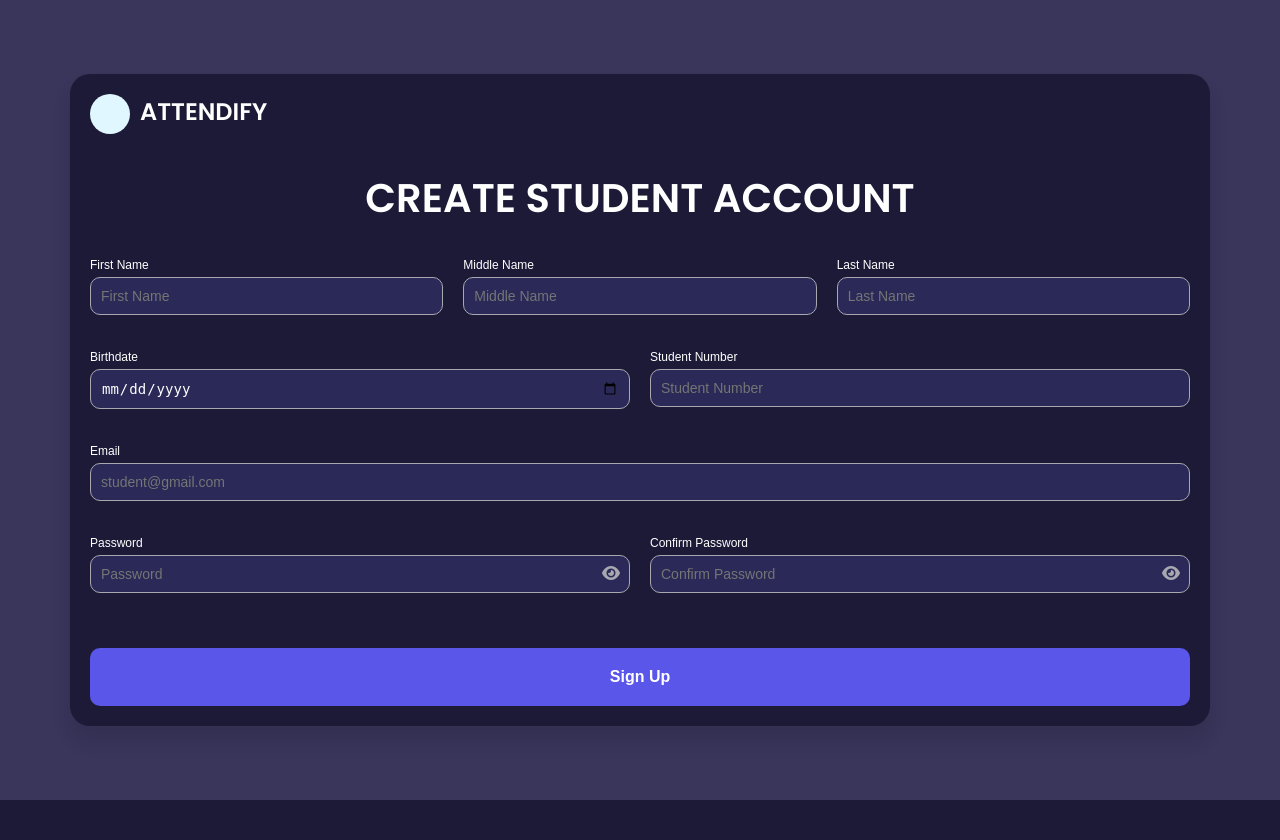
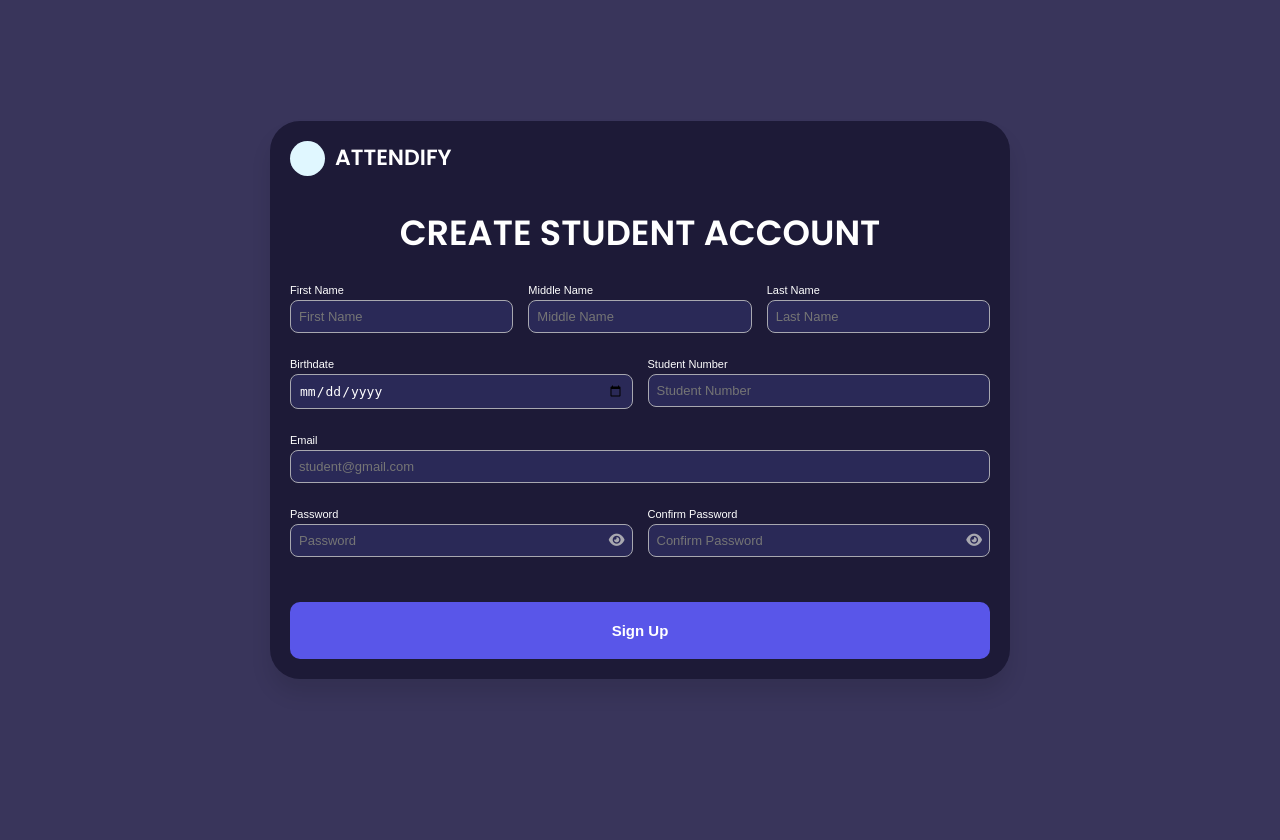
Before and after one commit to REYESJOHNRUIZ/Attendify_Project, a PHP site: page /works/sign_up_form.html in a window 1280 px wide. Before the commit the page ends 800 px from the top, so only its background shows below. Run offline with PHP 8.4, Linux system fonts and the light colour scheme.

Commit message:
add changes

```diff
--- a/styles/sign_up_form_styles.css
+++ b/styles/sign_up_form_styles.css
@@ -14,31 +14,32 @@ body {
   display: flex;
   justify-content: center;
   align-items: center;
-  width: 100%;
-  height: 100%;
-  padding: 20px;
+  width: 120%;
+  height: 110%;
+  padding: 50px;
   box-sizing: border-box;
 }
 
 .login-box {
   background-color: #1D1A37;
-  border-radius: 20px;
+  border-radius: 30px;
   padding: 20px;
   box-shadow: 0px 15px 20px rgba(0, 0, 0, 0.1);
   width: 100%;
-  max-width: 1100px;
+  max-width: 700px;
+  max-height: 800px;
 }
 
 .logo {
   display: flex;
   align-items: left;
   justify-content: left;
-  margin-bottom: 20px;
+  margin-bottom: 15px;
 }
 
 .logo-icon {
-  width: 40px;
-  height: 40px;
+  width: 35px;
+  height: 35px;
   background-color: #E0F7FF;
   border-radius: 50%;
   margin-right: 10px;
@@ -46,15 +47,15 @@ body {
 
 .logo-text {
   color: white;
-  font-size: 24px;
+  font-size: 22px;
   font-weight: bold;
   font-family: 'Poppins', sans-serif;
 }
 
 h2 {
   color: white;
-  font-size: 40px;
-  margin-bottom: 30px;
+  font-size: 35px;
+  margin-bottom: 25px;
   text-align: center;
   font-family: 'Poppins', sans-serif;
 }
@@ -62,33 +63,33 @@ h2 {
 .form-row {
   display: flex;
   flex-wrap: wrap;
-  gap: 20px;
-  margin-bottom: 20px;
+  gap: 15px;
+  margin-bottom: 15px;
 }
 
 .input-group {
   flex: 1;
-  min-width: 200px;
-  margin-bottom: 15px;
+  min-width: 180px;
+  margin-bottom: 10px;
   position: relative;
 }
 
 .input-group label {
   color: white;
-  font-size: 12px;
-  margin-bottom: 5px;
+  font-size: 11px;
+  margin-bottom: 4px;
   display: block;
 }
 
 .input-group input,
 .input-group select {
   width: 100%;
-  padding: 10px;
-  border-radius: 10px;
+  padding: 8px;
+  border-radius: 8px;
   border: 1px solid #A8A8B0;
   background-color: #2A2957;
   color: white;
-  font-size: 14px;
+  font-size: 13px;
   box-sizing: border-box;
 }
 
@@ -98,12 +99,12 @@ h2 {
 
 .show-password {
   position: absolute;
-  right: 10px;
+  right: 8px;
   top: 50%;
   transform: translateY(-50%);
   cursor: pointer;
   color: #A8A8B0;
-  font-size: 16px;
+  font-size: 14px;
 }
 
 .show-password i {
@@ -117,7 +118,7 @@ h2 {
   border-radius: 10px;
   background-color: #5956E9;
   color: white;
-  font-size: 16px;
+  font-size: 15px;
   font-weight: bold;
   cursor: pointer;
   margin-top: 20px;
@@ -129,6 +130,6 @@ h2 {
 
 .validation-message {
   color: red;
-  font-size: 12px;
-  margin-top: 5px;
+  font-size: 11px;
+  margin-top: 10px;
 }
```
Also changed, not shown: styles/log_in_styles.css (+8 -25 lines), works/log_in_form.html (+5 -13 lines).
